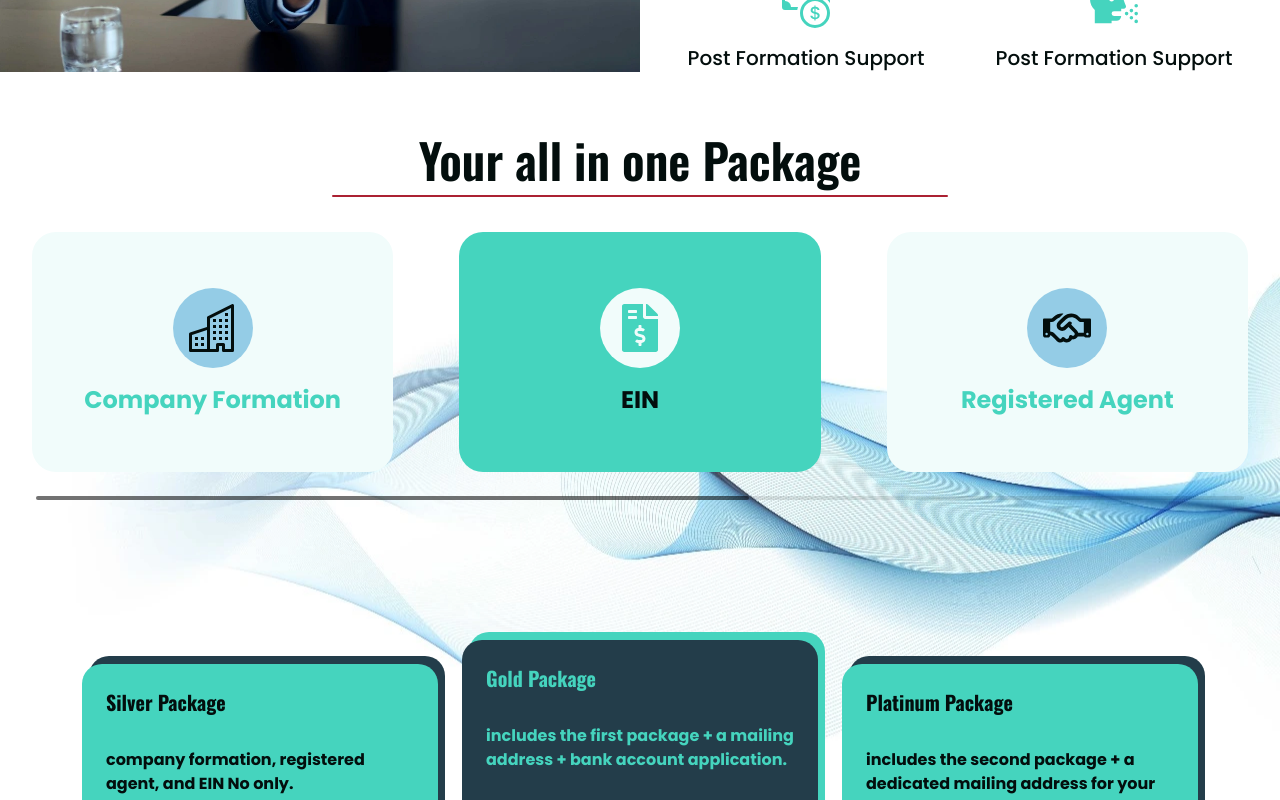
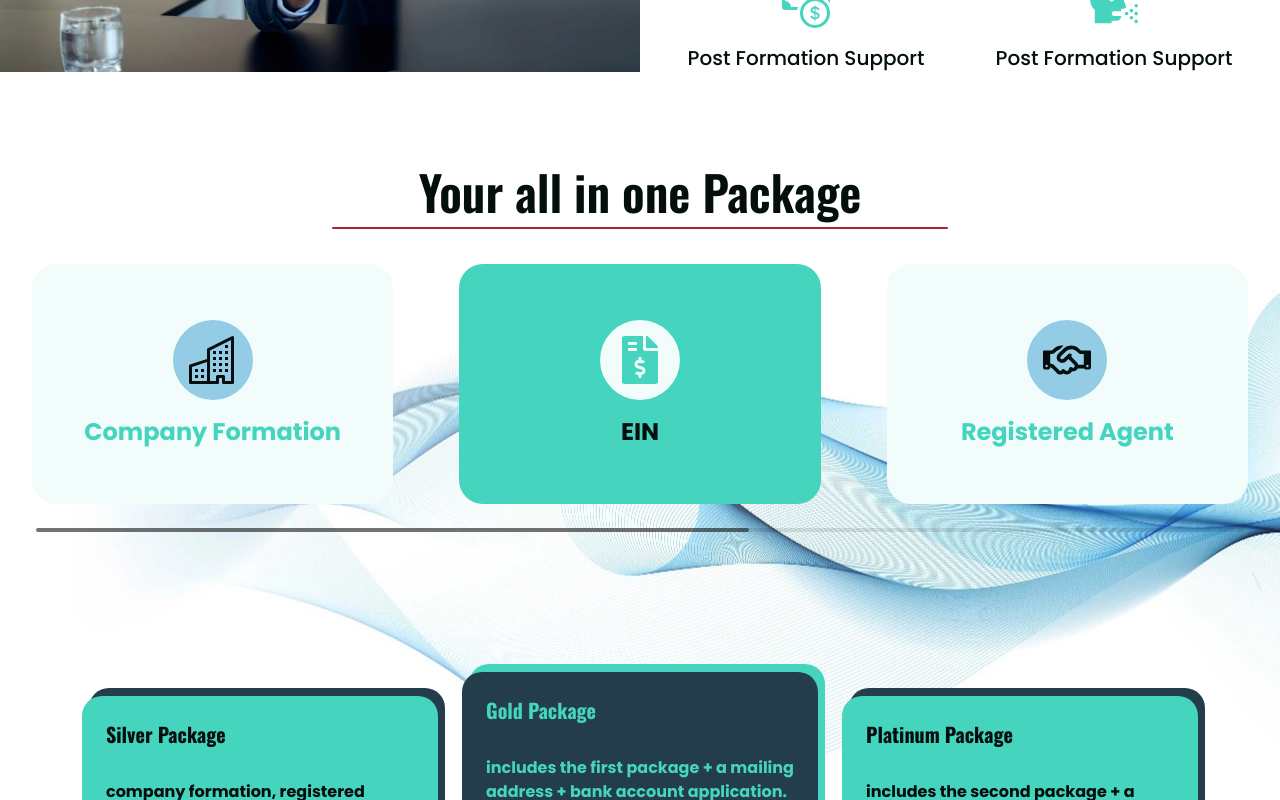
Before and after one commit to MohamedNagy0/Cheerful-Companies, a React (Vite) app: page / in a window 1280 px wide. Shown: the part 2180-2980 px from the top of the page. Built offline with nearby package versions, Linux system fonts and the light colour scheme.

Commit message:
edit package section style

```diff
--- a/package.json
+++ b/package.json
@@ -22,7 +22,7 @@
     "react-icons": "^5.3.0",
     "react-router-dom": "^6.26.1",
     "react-select": "^5.8.0",
-    "swiper": "^11.1.9"
+    "swiper": "^11.1.10"
   },
   "devDependencies": {
     "@eslint/js": "^9.9.0",
--- a/src/components/PackageSection/PackageSection.jsx
+++ b/src/components/PackageSection/PackageSection.jsx
@@ -4,7 +4,7 @@ import PackageCards from "./PackageCards";
 
 function PackageSection() {
   return (
-    <section className="my-12 packageCoverImage" id="PackageSection">
+    <section className="my-12 packageCoverImage pt-8" id="PackageSection">
       {/* <PackageSteps /> */}
       <BenefitSlider />
 
```
Also changed, not shown: 1 other file (tests, documents, lock files or other folders).
